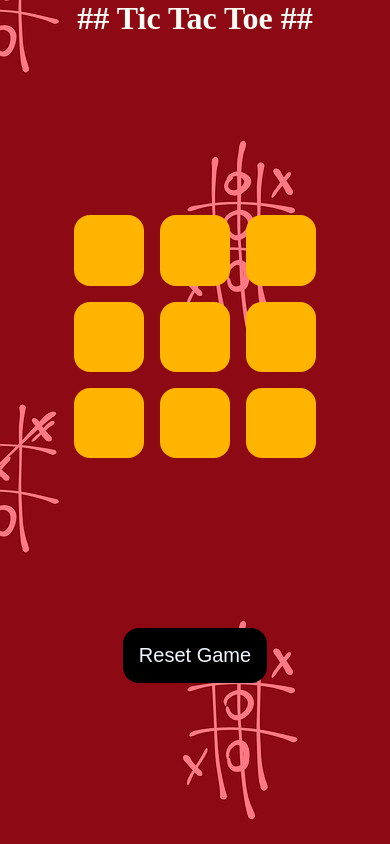
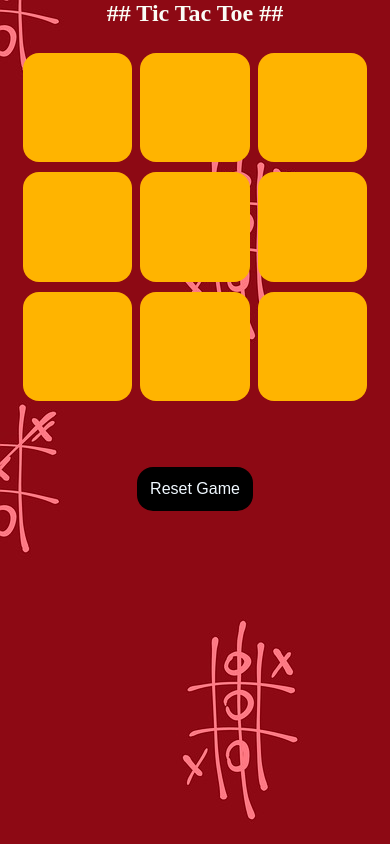
Before and after one commit to Kiranthakurcoder/Tic-Tac-Toe.in, a plain HTML site: page index.html in a window 390 px wide. Drawn offline with Linux system fonts and the light colour scheme.

Commit message:
Update style.css

```diff
--- a/style.css
+++ b/style.css
@@ -1,35 +1,35 @@
-
- *{
+* {
   margin: 0;
   padding: 0;
 }
 
-body{
+body {
   background-image: url(bgm.jpg);
   text-align: center;
 }
 
-.heading-tag{
-    color: #FAFDF6;
+.heading-tag {
+  color: #fafdf6;
 }
-.container{
+
+.container {
   height: 70vh;
   display: flex;
   justify-content: center;
-    align-items: center ;
+  align-items: center;
 }
 
-.game{
+.game {
   height: 60vmin;
   width: 64vmin;
   display: flex;
   flex-wrap: wrap;
   justify-content: center;
-    align-items: center ;
+  align-items: center;
   gap: 1rem;
 }
 
-.box{
+.box {
   height: 18vmin;
   width: 18vmin;
   border-radius: 1rem;
@@ -40,7 +40,7 @@ body{
   background-color: #ffb400;
 }
 
-#reset-btn{
+#reset-btn {
   padding: 1rem;
   border-radius: 1rem;
   font-size: 1.25rem;
@@ -48,16 +48,58 @@ body{
   background-color: black;
   border: none;
   margin-top: 0rem;
+}
 
-}
-#new-btn{
+#new-btn {
   padding: 1rem;
   border-radius: 1rem;
   font-size: 1.25rem;
   color: aliceblue;
   background-color: black;
   border: none;
+  margin-top: 13px;
 }
-.hide{
-    display:none;
+
+.hide {
+  display: none;
 }
+
+.msg-container {
+  margin-bottom: 2rem;
+  text-align: center;
+  padding: 1rem 2rem;
+
+  border-radius: 15px;
+
+  box-shadow: 0 6px 15px rgba(0, 0, 0, 0.2);
+}
+
+@media (max-width: 600px) {
+  .game {
+    width: 90vmin;
+    height: 90vmin;
+    gap: 0.5rem;
+  }
+
+  .container {
+    height: 55vh;
+  }
+
+  .box {
+    width: 28vmin;
+    height: 28vmin;
+    font-size: 6vmin;
+  }
+
+  #reset-btn,
+  #new-btn {
+    font-size: 1rem;
+    padding: 0.8rem;
+    margin-top: 8px;
+  }
+
+  .heading-tag {
+    font-size: 1.5rem;
+    margin-bottom: -2rem;
+  }
+}
```
Lines whose indentation alone changed are shown as unchanged.
